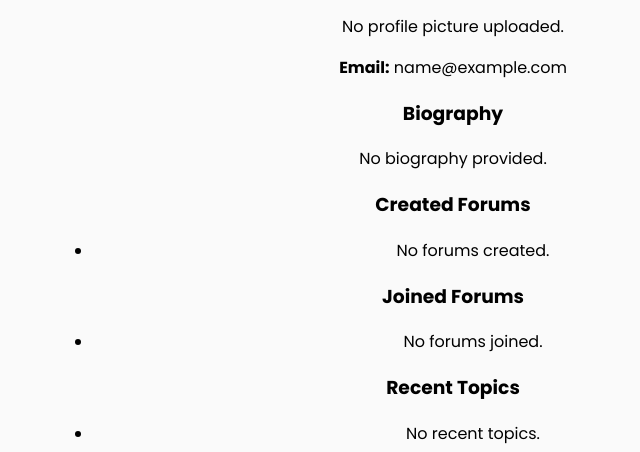
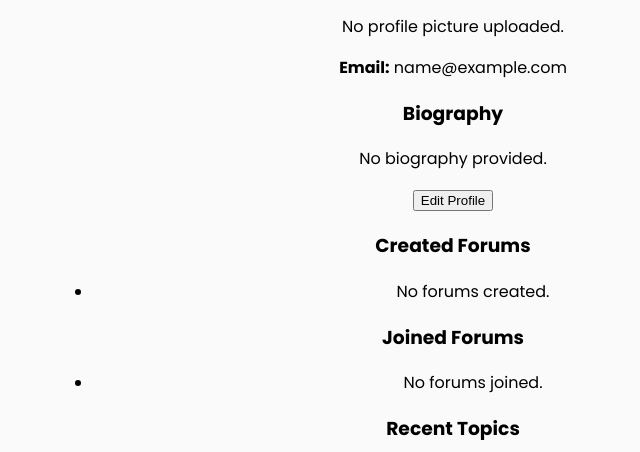
Before and after one commit to Ania2727/ChutterChums, a Django app: page /profile/ in a window 1280 px wide. Shown: the part 149-601 px from the top of the page, without its empty margins (187-827 px from the left). Run offline with Django 5.2, Linux system fonts and the light colour scheme; the visitor is signed in with stand-in values (Sample User, id 1); data that the repository does not hold is empty; some libraries are stand-ins or nearby versions.

Commit message:
added edit profile function for biography and delete profile function and profile picture

```diff
--- a/users/templates/users/profile.html
+++ b/users/templates/users/profile.html
@@ -17,6 +17,13 @@
     <!-- Biography -->
     <h3>Biography</h3>
     <p>{{ request.user.userprofile.bio|default:"No biography provided." }}</p>
+
+    <!-- Edit Profile Button -->
+    <p>
+        <a href="{% url 'users:edit_profile' %}">
+            <button>Edit Profile</button>
+        </a>
+    </p>
 
     <!-- Created Forums -->
     <h3>Created Forums</h3>
```
